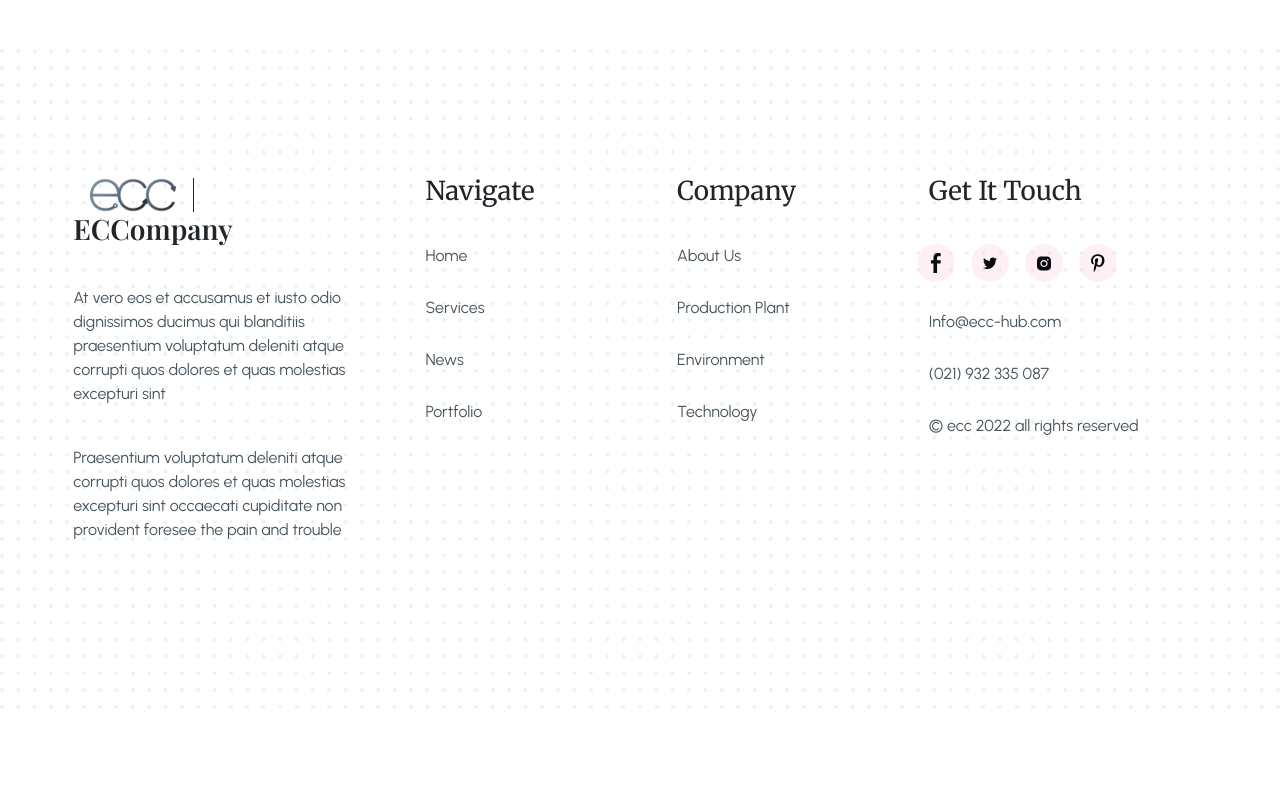
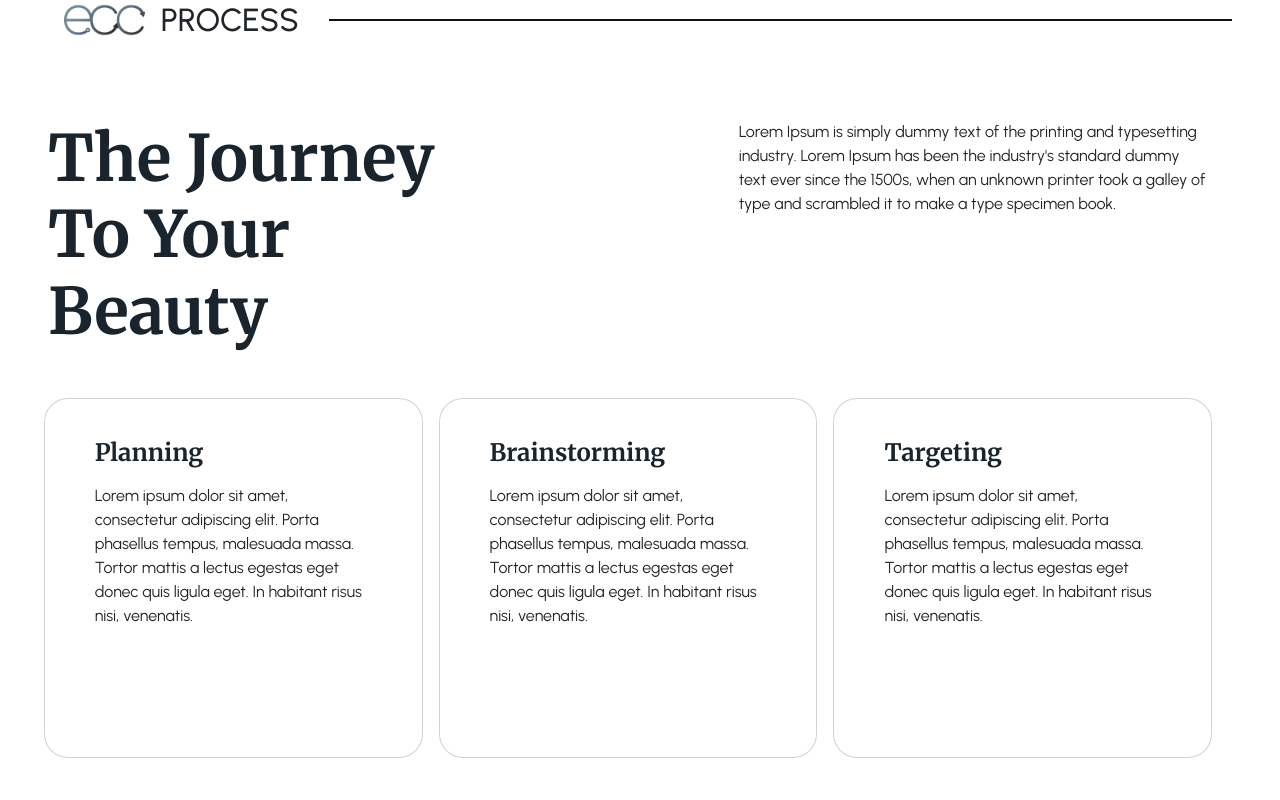
Before and after one commit to sahil242bhatiya/ecc-dev, a Vue app: page / in a window 1280 px wide. Shown: the part 3620-4420 px from the top of the page. Before the commit the page ends 4332 px from the top, so only its background shows below. Built offline with nearby package versions, Linux system fonts and the light colour scheme.

Commit message:
added process section

```diff
--- /dev/null
+++ b/src/components/cards/process-card.vue
@@ -0,0 +1,40 @@
+<template>
+  <div class="card col-lg-3">
+    <large-bold-heading class="fs-4" :text="heading" />
+    <basic-paragraph :text="text" />
+  </div>
+</template>
+
+<script>
+import LargeBoldHeading from "../headings/large-bold-heading.vue";
+import BasicParagraph from "../paragraphs/basic-paragraph.vue";
+
+export default {
+  name: "process-card",
+  components: {BasicParagraph, LargeBoldHeading},
+  props: {
+    heading: {
+      type: String,
+      required: true,
+      default: "Heading"
+    },
+    text: {
+      type: String,
+      required: true,
+      default: "Text"
+    }
+  }
+}
+</script>
+
+<style scoped>
+.card{
+  border-radius: 24px;
+  padding: 40px 50px;
+  min-height: 360px;
+  min-width: 32%;
+}
+.fs-4{
+  margin-bottom: 16px;
+}
+</style>
--- /dev/null
+++ b/src/components/homePage/process-section.vue
@@ -0,0 +1,43 @@
+<template>
+  <div class="container-fluid px-lg-5">
+    <div class="row">
+      <div class="col-12">
+        <special-heading text="Process" class="section-heading"/>
+      </div>
+      <div class="row heading-section">
+        <div class="col-lg-5 ">
+          <large-bold-heading text="The Journey To Your Beauty" />
+        </div>
+        <div class="col-lg-5 offset-lg-2">
+          <basic-paragraph text="Lorem Ipsum is simply dummy text of the printing and typesetting industry. Lorem Ipsum has been the industry's standard dummy text ever since the 1500s, when an unknown printer took a galley of type and scrambled it to make a type specimen book." />
+        </div>
+      </div>
+      <div class="row gap-3 justify-content-center align-items-center">
+        <process-card text="Lorem ipsum dolor sit amet, consectetur adipiscing elit. Porta phasellus tempus, malesuada massa. Tortor mattis a lectus egestas eget donec quis ligula eget. In habitant risus nisi, venenatis. " heading="Planning" />
+        <process-card text="Lorem ipsum dolor sit amet, consectetur adipiscing elit. Porta phasellus tempus, malesuada massa. Tortor mattis a lectus egestas eget donec quis ligula eget. In habitant risus nisi, venenatis. " heading="Brainstorming" />
+        <process-card text="Lorem ipsum dolor sit amet, consectetur adipiscing elit. Porta phasellus tempus, malesuada massa. Tortor mattis a lectus egestas eget donec quis ligula eget. In habitant risus nisi, venenatis. " heading="Targeting" />
+      </div>
+    </div>
+  </div>
+</template>
+
+<script>
+import SpecialHeading from "../headings/special-heading.vue";
+import LargeBoldHeading from "../headings/large-bold-heading.vue";
+import BasicParagraph from "../paragraphs/basic-paragraph.vue";
+import ProcessCard from "../cards/process-card.vue";
+
+export default {
+  name: "process-section",
+  components: {ProcessCard, BasicParagraph, LargeBoldHeading, SpecialHeading}
+}
+</script>
+
+<style scoped>
+.section-heading{
+  margin-bottom: 80px;
+}
+.heading-section{
+  margin-bottom: 40px;
+}
+</style>
--- a/src/pages/home.vue
+++ b/src/pages/home.vue
@@ -4,6 +4,7 @@
     <our-service class="service" />
     <beauty-section class="beauty" />
     <about-section />
+    <process-section />
   </div>
 </template>
 
@@ -12,10 +13,11 @@ import HeroSection from "../components/homePage/hero-section.vue";
 import OurService from "../components/homePage/our-service.vue";
 import BeautySection from "../components/homePage/beauty-section.vue";
 import AboutSection from "../components/homePage/about-section.vue";
+import ProcessSection from "../components/homePage/process-section.vue";
 
 export default {
   name: "home",
-  components: {AboutSection, BeautySection, OurService, HeroSection}
+  components: {ProcessSection, AboutSection, BeautySection, OurService, HeroSection}
 }
 </script>
 
```
